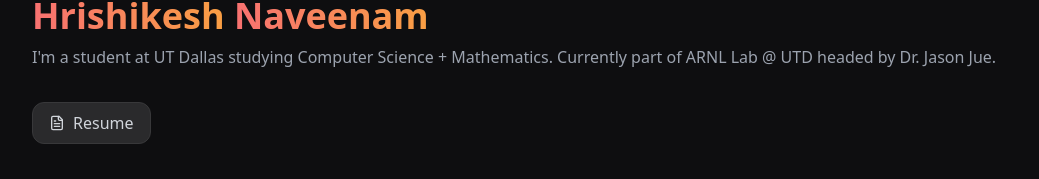
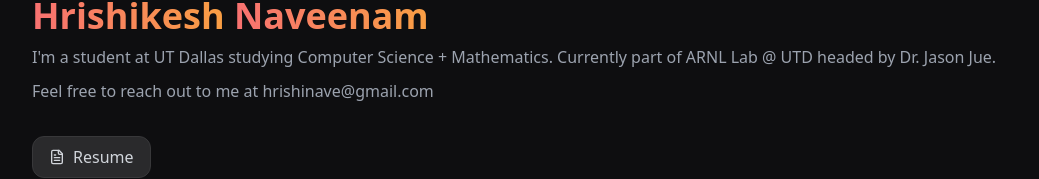
Before and after one commit to hrishinave/personal-site, a React (Vite) app: page / in a window 1280 px wide. Shown: the part 148-327 px from the top of the page, without its empty margins (120-1159 px from the left). Built offline with nearby package versions, Linux system fonts and the light colour scheme.

Commit message:
added email addy

```diff
--- a/src/App.tsx
+++ b/src/App.tsx
@@ -118,6 +118,9 @@
           <p className="text-gray-400 mt-2 leading-relaxed">
             I'm a student at UT Dallas studying Computer Science + Mathematics. Currently part of ARNL Lab @ UTD headed by Dr. Jason Jue.
           </p>
+          <p className="text-gray-400 mt-2 leading-relaxed">
+            Feel free to reach out to me at <a href="mailto:hrishinave@gmail.com" className="text-gray-400 hover:text-gray-300">hrishinave@gmail.com</a>
+          </p>
         </div>
 
         {/* Resume Link */}
```
